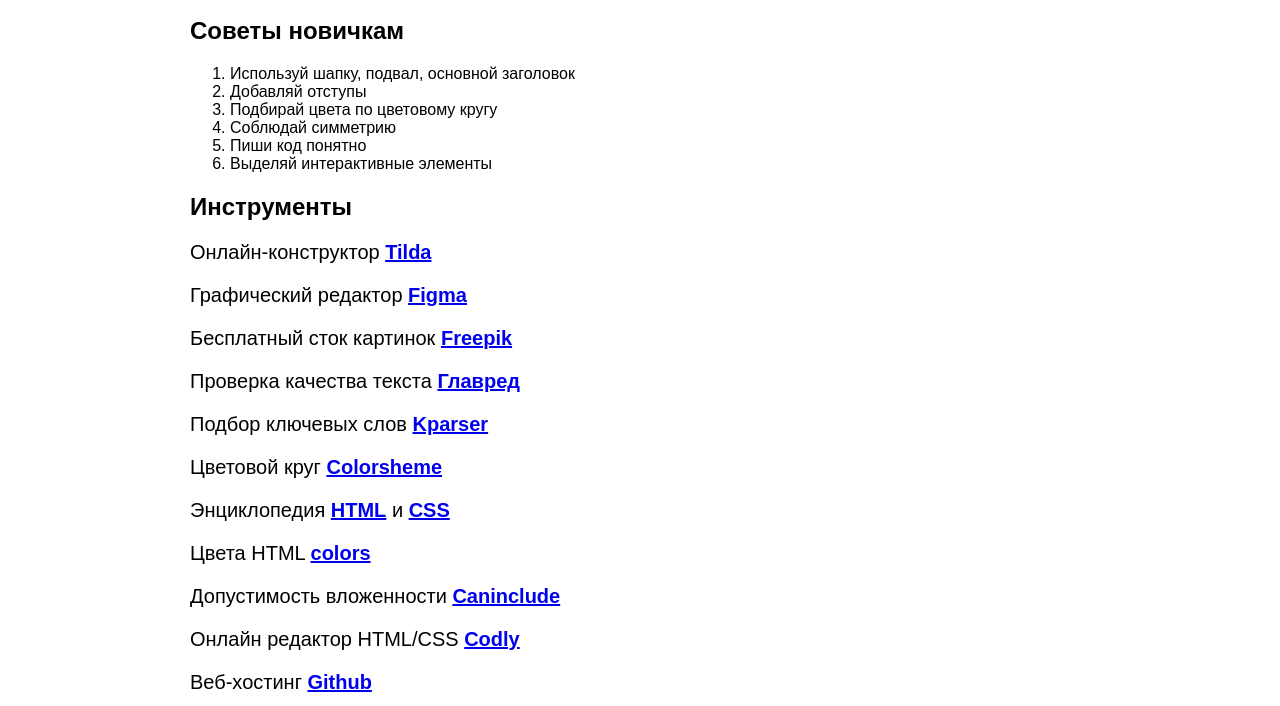
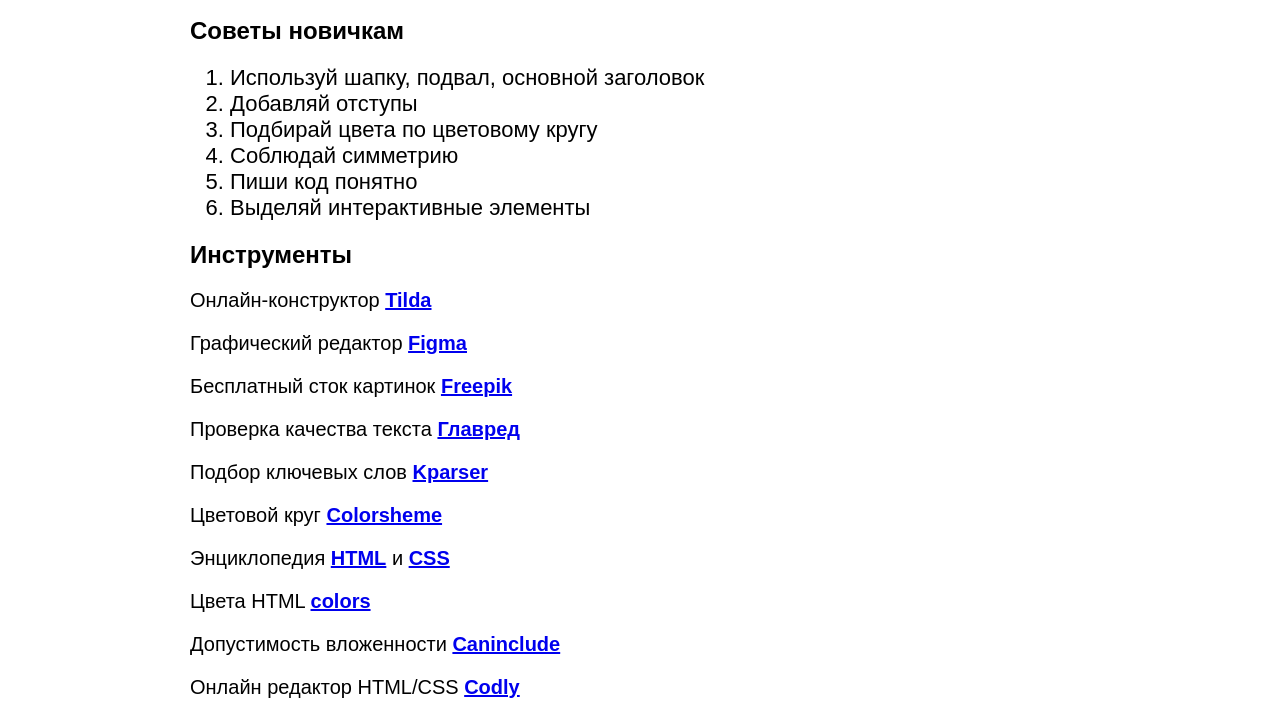
Before and after one commit to golden-dragon12/Portfolio, a plain HTML site: page info.html in a window 1280 px wide. Shown: the part 94-800 px from the top of the page. Drawn offline with Linux system fonts and the light colour scheme.

Commit message:
Update style.css

```diff
--- a/style.css
+++ b/style.css
@@ -89,3 +89,6 @@ nav {
     background-color: black;
     color: rgb(255, 255, 255);
 }
+ol li{
+    font-size: 22px;
+}
```
